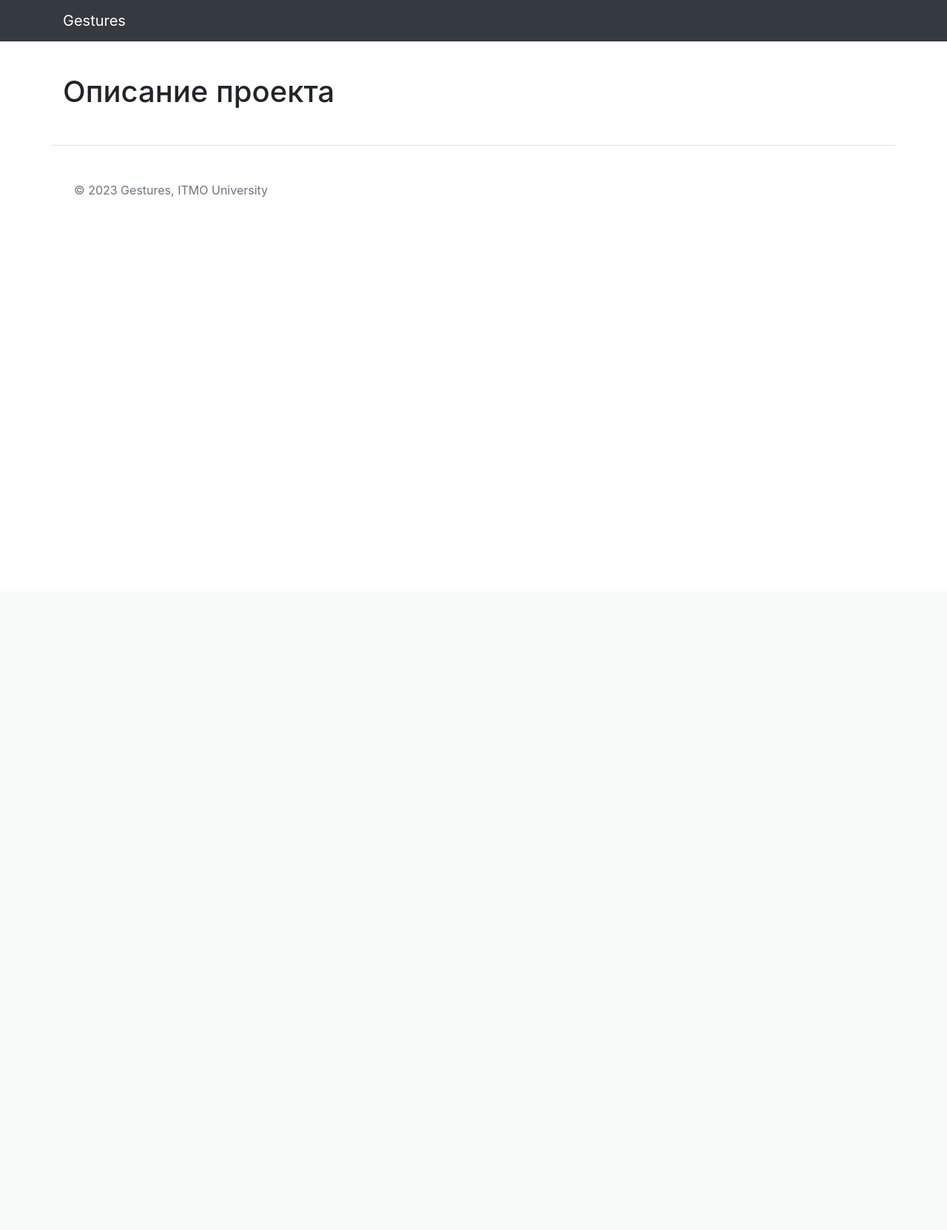
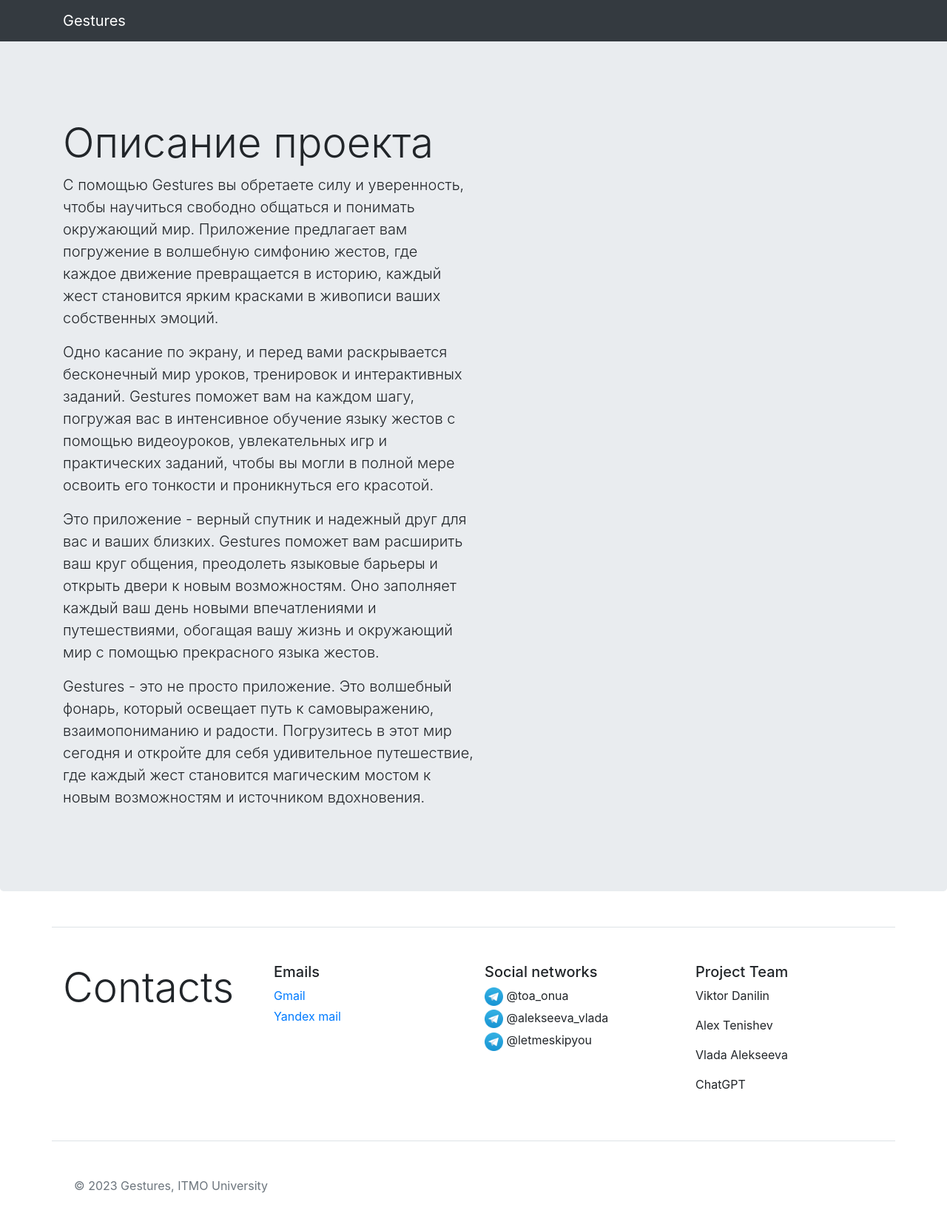
Before and after one commit to ViktorDanilin/Gestures, a Flask app: page / in a window 1280 px wide. Shown: the whole page at 74% size. Before the commit the page ends 267 px from the top, so only its background shows below. Run offline with Flask 3, Linux system fonts and the light colour scheme; some libraries are stand-ins or nearby versions.

Commit message:
update web page

```diff
--- a/templates/index.html
+++ b/templates/index.html
@@ -5,9 +5,49 @@
 {% endblock %}
 
 {% block body %}
-    <div class="container" style="margin-top: 100px">
-        <h1>Описание проекта</h1>
-
+    <div class="jumbotron">
+        <div class="container pt-3 my-md-5 pt-md-5">
+            <h1 class="display-4 anchor" id="description">Описание проекта</h1>
+            <p class="lead" style="width: 50%"> С помощью Gestures вы обретаете силу и уверенность, чтобы научиться свободно общаться и понимать окружающий мир. Приложение предлагает вам погружение в волшебную симфонию жестов, где каждое движение превращается в историю, каждый жест становится ярким красками в живописи ваших собственных эмоций.
+            </p>
+            <p class="lead" style="width: 50%"> Одно касание по экрану, и перед вами раскрывается бесконечный мир уроков, тренировок и интерактивных заданий. Gestures поможет вам на каждом шагу, погружая вас в интенсивное обучение языку жестов с помощью видеоуроков, увлекательных игр и практических заданий, чтобы вы могли в полной мере освоить его тонкости и проникнуться его красотой.
+            </p>
+            <p class="lead" style="width: 50%"> Это приложение - верный спутник и надежный друг для вас и ваших близких. Gestures поможет вам расширить ваш круг общения, преодолеть языковые барьеры и открыть двери к новым возможностям. Оно заполняет каждый ваш день новыми впечатлениями и путешествиями, обогащая вашу жизнь и окружающий мир с помощью прекрасного языка жестов.
+            </p>
+            <p class="lead" style="width: 50%"> Gestures - это не просто приложение. Это волшебный фонарь, который освещает путь к самовыражению, взаимопониманию и радости. Погрузитесь в этот мир сегодня и откройте для себя удивительное путешествие, где каждый жест становится магическим мостом к новым возможностям и источником вдохновения.
+            </p>
+        </div>
     </div>
+     <footer class="container pt-4 my-md-5 pt-md-5 border-top">
+        <div class="row">
+            <div class="col-12 col-md">
+                <h3 class="display-4 anchor"  id="contacts">Contacts</h3>
+            </div>
+            <div class="col-6 col-md">
+                <h5>Emails</h5>
+                <ul class="list-unstyled text-small">
+                    <li class="mb-1"><a class="link-secondary text-decoration-none" href="mailto:danilinvs58@gmail.com">Gmail</a></li>
+                    <li class="mb-1"><a class="link-secondary text-decoration-none" href="mailto:danilinvs5@yandex.ru">Yandex mail</a></li>
+                </ul>
+            </div>
+            <div class="col-6 col-md">
+                <h5>Social networks</h5>
+                <ul class="list-unstyled">
+                    <li class="mb-1"><a  href="https://t.me/toa_onua" target= "_blank"><img src="static/Telegram_logo.svg.png" alt="inst" width="25" height="25"></a> @toa_onua</li>
+                    <li class="mb-1"><a  href="https://t.me/alekseeva_vlada" target= "_blank"><img src="static/Telegram_logo.svg.png" alt="inst" width="25" height="25"></a> @alekseeva_vlada</li>
+                    <li class="mb-1"><a  href="https://t.me/letmeskipyou" target= "_blank"><img src="static/Telegram_logo.svg.png" alt="inst" width="25" height="25"></a> @letmeskipyou</li>
+                </ul>
+            </div>
+            <div class="col-6 col-md">
+                <h5>Project Team</h5>
+                <ul class="list-unstyled">
+                    <li class="mb-1"><p>Viktor Danilin</p></li>
+                    <li class="mb-1"><p>Alex Tenishev</p></li>
+                    <li class="mb-1"><p>Vlada Alekseeva</p></li>
+                    <li class="mb-1"><p>ChatGPT</p></li>
+                </ul>
+            </div>
+        </div>
+    </footer>
 
 {% endblock %}
```
Also changed, not shown: static/Telegram_logo.svg.png (added).
